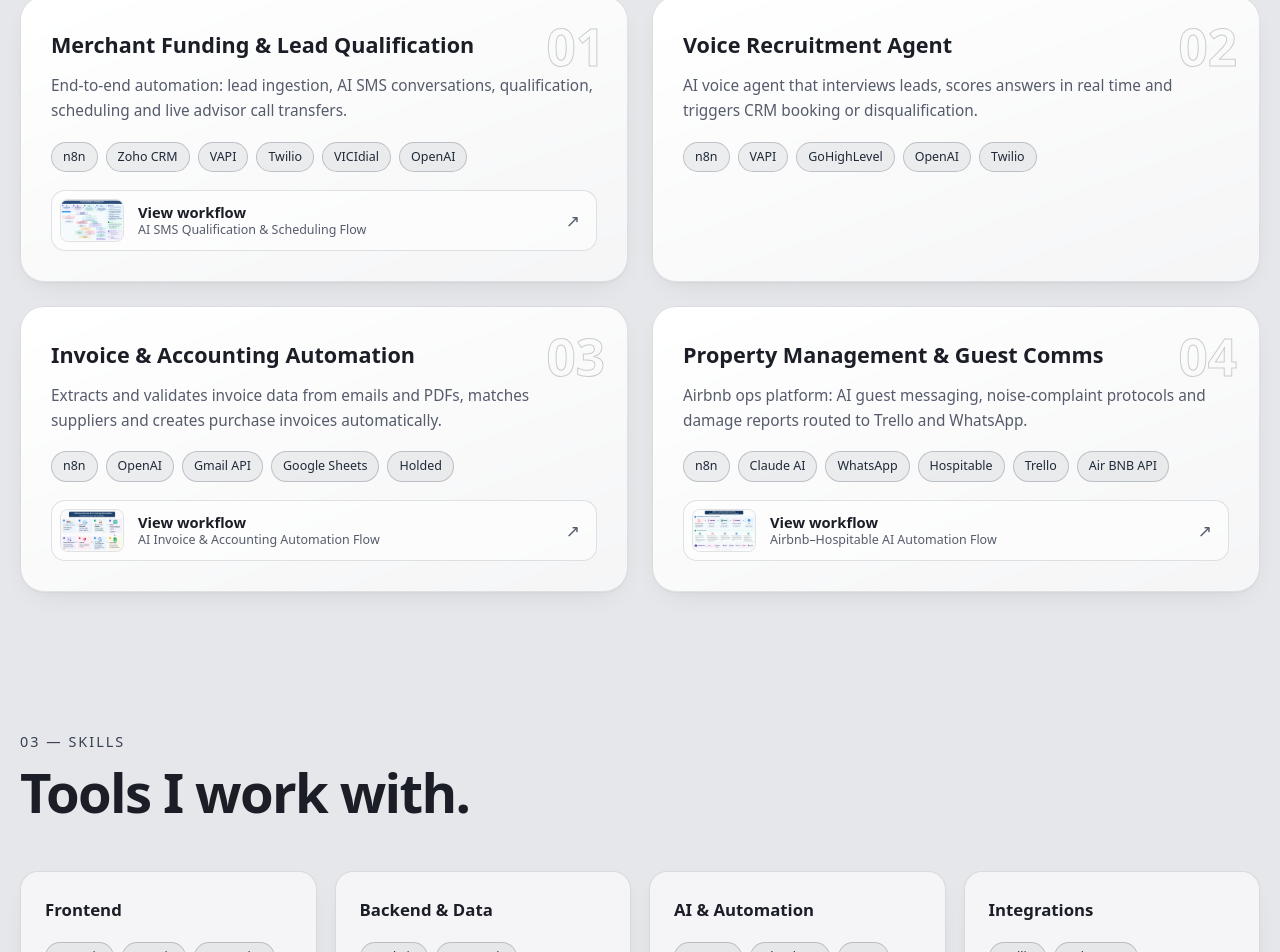
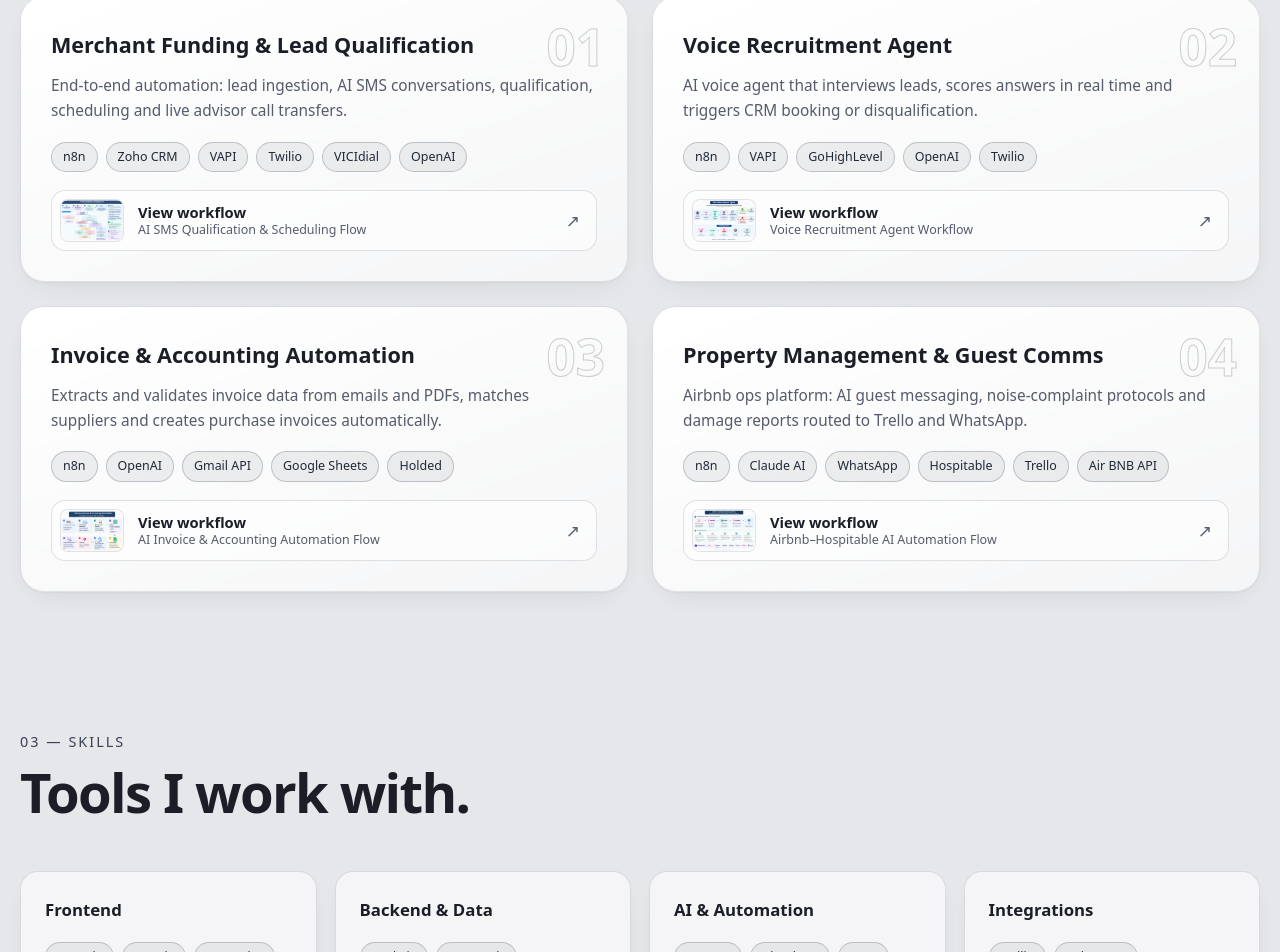
Before and after one commit to SHUBHAM-KANPURE/Shubham-kanpure, a React (Vite) app: page / in a window 1280 px wide. Shown: the part 1829-2781 px from the top of the page. Built offline with nearby package versions, Linux system fonts and the light colour scheme.

Commit message:
Add Voice Recruitment Agent workflow diagram

```diff
--- a/src/data/projects.js
+++ b/src/data/projects.js
@@ -21,7 +21,12 @@
       alt: 'Workflow diagram: a new lead in Zoho CRM triggers an n8n webhook, an initial SMS is sent through Twilio, and the customer reply starts an AI qualification flow (business bank account and monthly deposits), then either schedules a call or places an immediate Vapi call to a Funding Advisor.',
     } },
   { title: 'Voice Recruitment Agent', tags: ['n8n', 'VAPI', 'GoHighLevel', 'OpenAI', 'Twilio'],
-    desc: 'AI voice agent that interviews leads, scores answers in real time and triggers CRM booking or disqualification.' },
+    desc: 'AI voice agent that interviews leads, scores answers in real time and triggers CRM booking or disqualification.',
+    diagram: {
+      src: '/images/workflows/Voice%20Recruitment%20Agent%20Workflow.png',
+      title: 'Voice Recruitment Agent Workflow',
+      alt: 'Workflow diagram for the AI voice recruitment agent that interviews leads, scores answers and triggers CRM booking or disqualification.',
+    } },
   { title: 'Invoice & Accounting Automation', tags: ['n8n', 'OpenAI', 'Gmail API', 'Google Sheets', 'Holded'],
     desc: 'Extracts and validates invoice data from emails and PDFs, matches suppliers and creates purchase invoices automatically.',
     diagram: {
```
Also changed, not shown: public/images/workflows/Voice Recruitment Agent Workflow.png (added).
